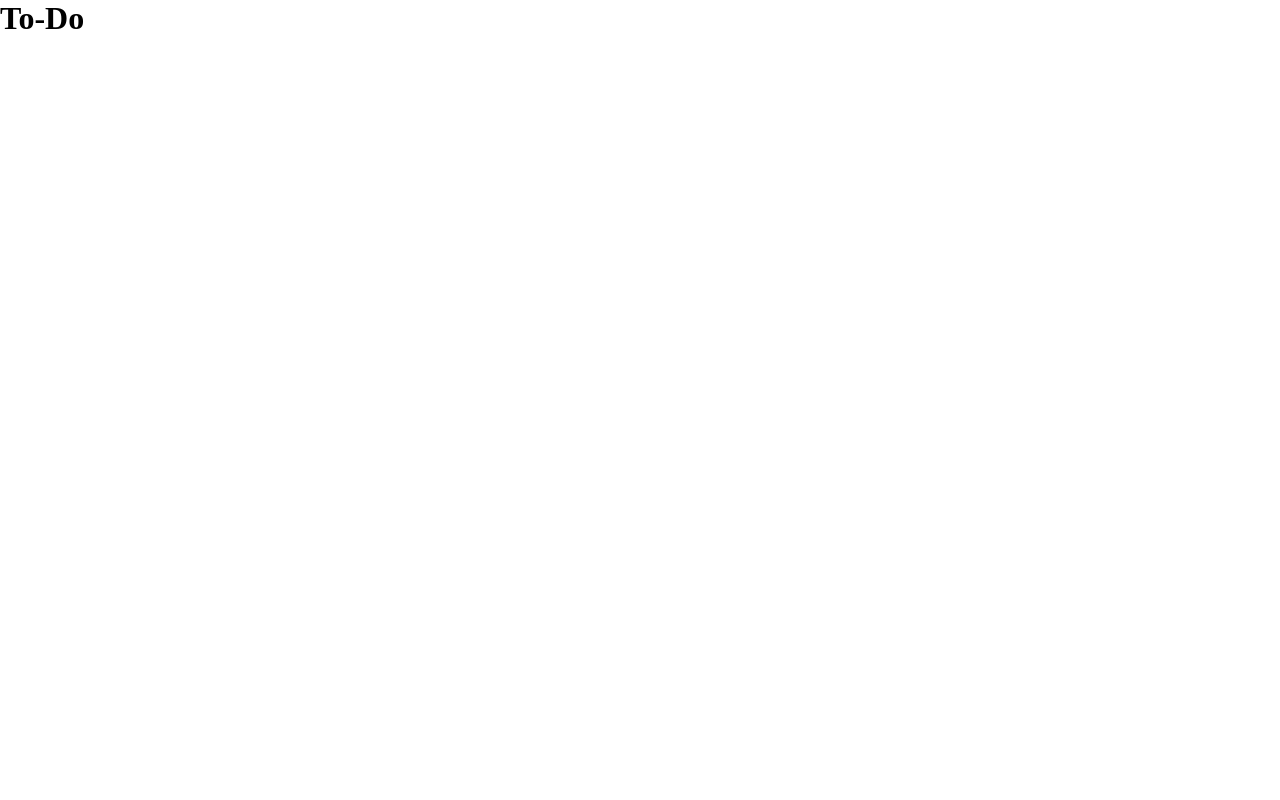
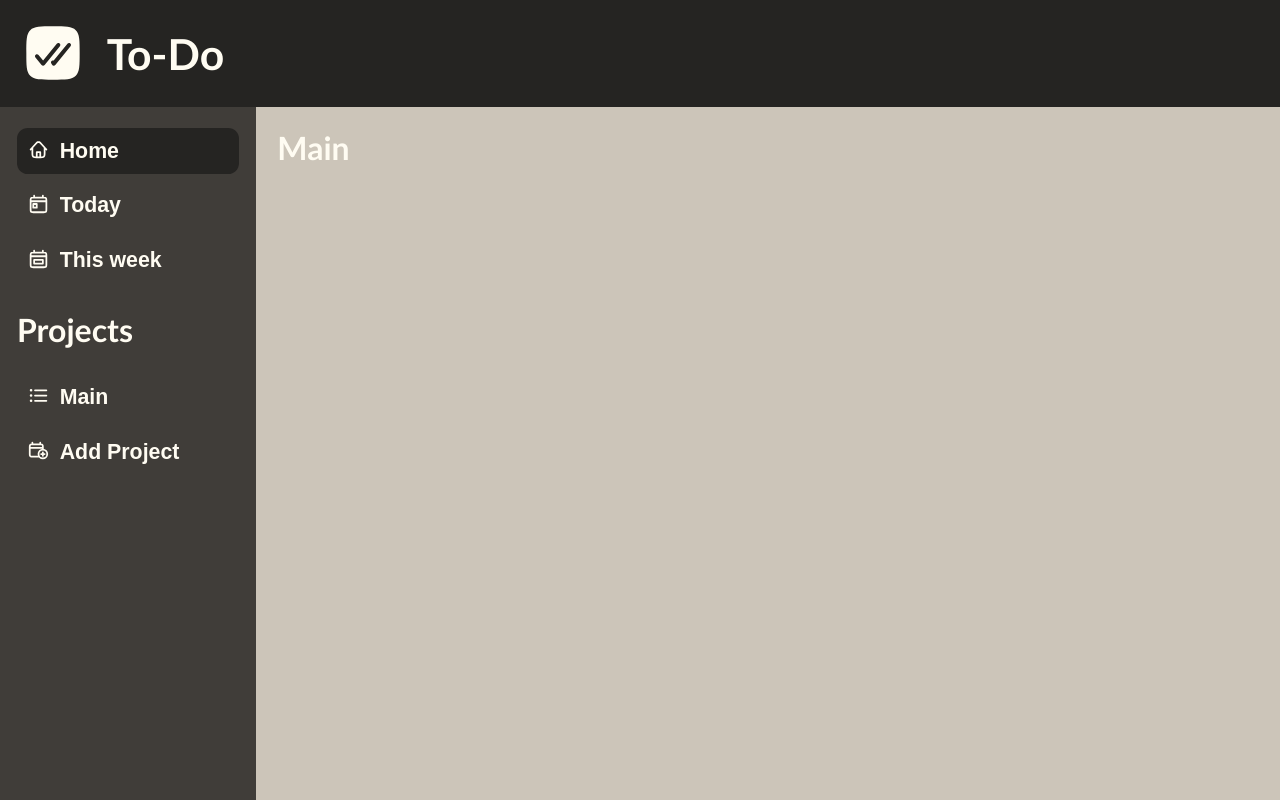
Before and after one commit to claytonm17/todo, a website built with webpack: page dist/index.html in a window 1280 px wide. Built offline with nearby package versions, Linux system fonts and the light colour scheme.

Commit message:
Create template css stylesheet with hardcoded HTML

```diff
--- a/package.json
+++ b/package.json
@@ -16,7 +16,11 @@
   "license": "ISC",
   "devDependencies": {
     "css-loader": "^6.8.1",
+    "style-loader": "^3.3.3",
     "webpack": "^5.89.0",
     "webpack-cli": "^5.1.4"
+  },
+  "dependencies": {
+    "date-fns": "^2.30.0"
   }
 }
--- a/src/index.js
+++ b/src/index.js
@@ -6,10 +6,12 @@ import './styles.css';
 const { toDoManager } = listManager;
 const { userInterface } = manipulateDOM;
 
+// For displaying
 const today = new Date();
 const formattedDate = format(today, 'yyyy-MM-dd HH:mm:ss');
 console.log(formattedDate);
 
+// Use form date input to pull due date
 var result = parse('1999-09-28', 'yyyy-mm-dd', new Date())
 console.log(result)
 
@@ -26,4 +28,4 @@ toDoManager.addNewItem('Play video games', 'Minecraft or fortnite', 'Today', 'Lo
 
 toDoManager.logList()
 
-userInterface.loadDefaultPage();
+// userInterface.loadDefaultPage();
--- a/src/styles.css
+++ b/src/styles.css
@@ -2,3 +2,99 @@
     margin: 0px;
     padding: 0px;
 }
+
+:root {
+    --white: #FFFFFF;
+    --cream: #FFFCF2;
+    --light-gray: #CCC5B9;
+    --dark-gray-1: #403D39;
+    --dark-gray-2: #252422;
+    --red: #EB5E28;
+    font-size: 16pt;
+}
+
+body {
+    font-family:'Gill Sans', 'Gill Sans MT', Calibri, 'Trebuchet MS', sans-serif;
+    background-color: var(--dark-gray-1);
+    color: var(--cream);
+}
+
+header {
+    display: flex;
+    align-items: center;
+    padding: 1rem;
+    background-color: var(--dark-gray-2);
+}
+
+header>img {
+    width: 3rem;
+    height: auto;
+}
+
+header>h1 {
+    margin-left: 1rem;
+}
+
+.workspace {
+    display: grid;
+    grid-template-columns: 1fr 4fr;
+    height: calc(100vh - 5rem);
+}
+
+nav {
+    display: flex;
+    flex-direction: column;
+    padding: 0.8rem;
+}
+
+.button-tab, .project-tab {
+    display: flex;
+    flex-direction: column;
+    align-items: flex-start;
+}
+
+.button-tab>button, .project-tab>button {
+    margin-top: 0.2rem;
+    margin-bottom: 0.2rem;
+    padding: 0.5rem;
+    border: none;
+}
+
+.inline-icon {
+    width: 1rem;
+    height: auto;
+}
+
+.icon-button {
+    color: var(--cream);
+    background: none;
+    font-size: 1rem;
+    font-weight: 700;
+    display: flex;
+    align-items: flex-start;
+    cursor: pointer;
+    border-radius: 0.5rem;
+    width: 100%;
+}
+
+.icon-button:hover {
+    background-color: var(--dark-gray-2);
+}
+
+.active {
+    background-color: var(--dark-gray-2);
+}
+
+.icon-button>img{
+    margin-right: 0.5rem;
+}
+
+.project-tab>h2 {
+    padding-top: 1rem;
+    padding-bottom: 1rem;
+}
+
+main {
+    background-color:#CCC5B9;
+    padding: 1rem;
+}
```
Also changed, not shown: dist/index.html, dist/main.js, src/images/calendar-add.svg (added), src/images/calendar-day.svg (added), src/images/calendar-week.svg (added), src/images/home.svg (added), src/images/list.svg (added), src/images/main-logo.svg (added), 1 other file.
